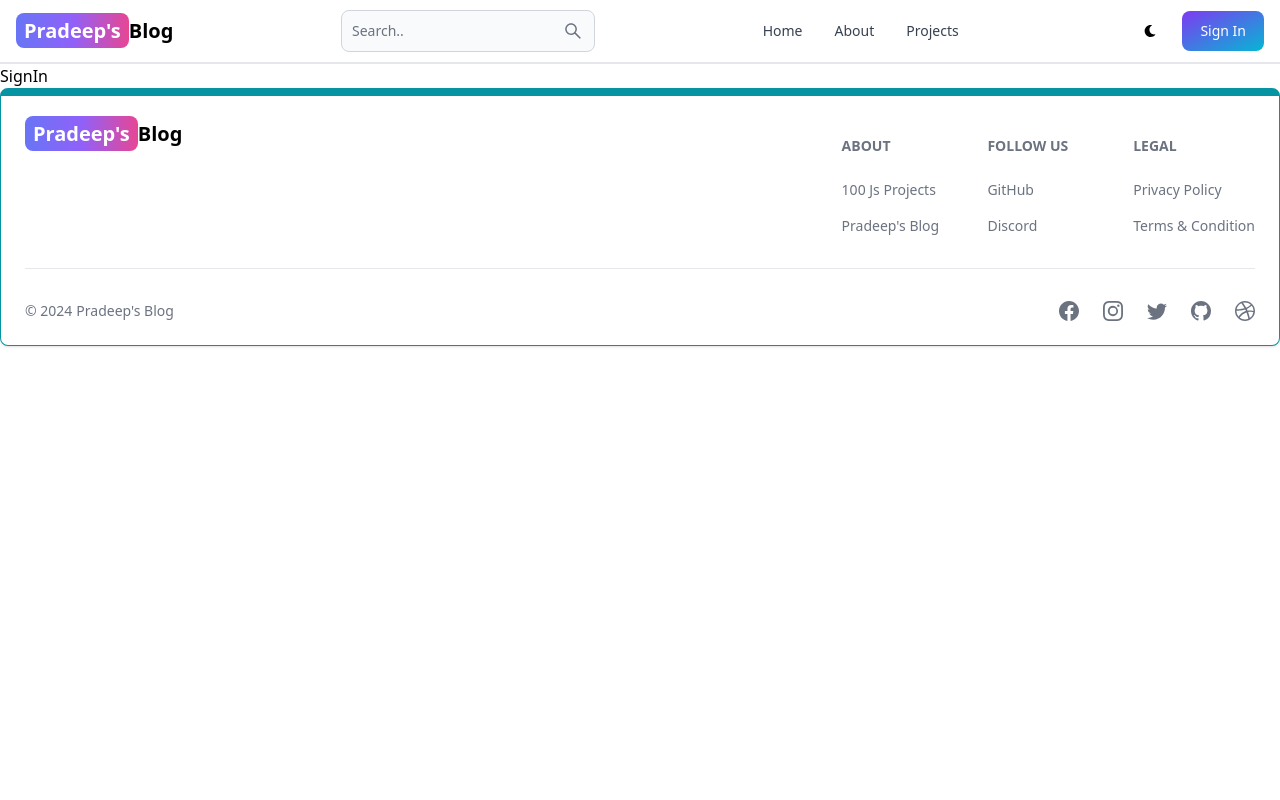
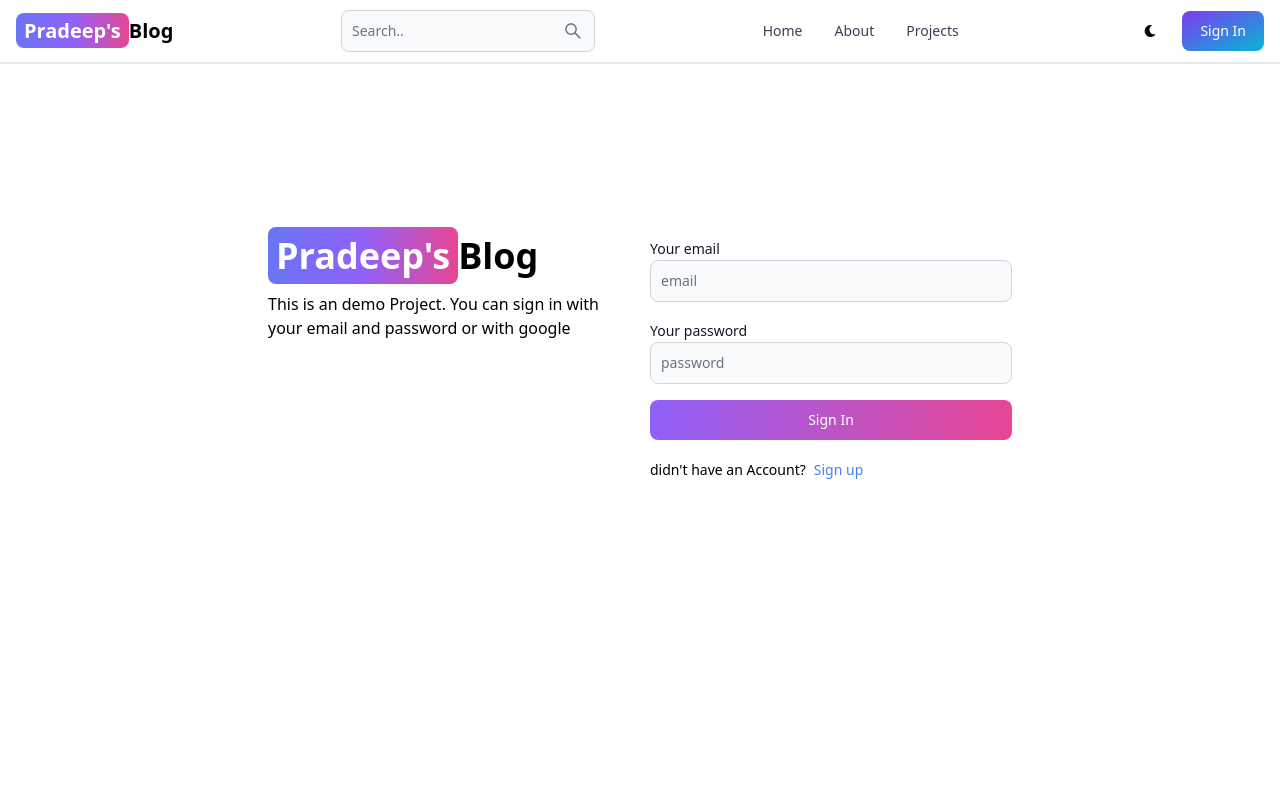
Before and after one commit to Pradeep-dhangar37/mern-blog, a React (Vite) app in the folder client/: page /sign-in in a window 1280 px wide. Shown: the top 800 px of the page. Built offline with nearby package versions, Linux system fonts and the light colour scheme.

Commit message:
complete sign in page functionality

```diff
--- a/client/src/pages/SignIn.jsx
+++ b/client/src/pages/SignIn.jsx
@@ -1,7 +1,105 @@
-import React from 'react'
+// import { application } from 'express'
+import { Alert, Button, Label, Spinner, TextInput } from 'flowbite-react'
+import React, { useState } from 'react'
+import { Link, useNavigate } from 'react-router-dom'
+
 
 export const SignIn = () => {
+  const[formData, setFormData] = useState({})
+  const[errorMessage, setErrorMessage] = useState(null)
+  const[loading, setLoading] = useState('')
+  const navigate = useNavigate();
+  const handleChange = (e) => {
+    setFormData({ ...formData, [e.target.id]: e.target.value.trim() });
+  }
+
+  const handleSubmit = async(e)=>{
+
+    e.preventDefault();
+    if ( !formData.email || !formData.password) {
+      return setErrorMessage("Please fill out all fields")
+    }
+    try{
+      setLoading(true);
+      setErrorMessage(null)
+      const res = await fetch('/api/auth/signin', {
+        method: 'POST',
+        headers: {'Content-Type' : 'application/json'},
+        body: JSON.stringify(formData),
+      })
+      const data = await res.json();
+      if(data.sucess === false){
+         return setErrorMessage(data.message)
+        }
+        setLoading(false);
+        if(res.ok){
+          navigate('/')
+        }
+    }catch(err){
+
+    }
+  }
   return (
-    <div>SignIn</div>
+    <>
+      <div className="min-h-screen mt-40 ">
+        <div className='flex p-3 max-w-3xl mx-auto flex-col md:flex-row gap-5'>
+            <div className='flex-1'>
+            <Link to='/' className=' font-bold dark:text-white text-4xl'>
+            <span className='px-2 py-1 bg-gradient-to-r from-indigo-500 via-purple-500 to-pink-500 rounded-lg text-white'>Pradeep's</span>
+            Blog
+            </Link>
+            <p className='mt-4'>This is an demo Project. You can sign in with your email and password or with google</p>
+            </div>
+            <div className='flex-1'>
+              <form action="" onSubmit={handleSubmit} className='flex flex-col gap-4'>
+                {/* <div>
+                  <Label value='Your UserName'></Label>
+                  <TextInput
+                  type="text"
+                  placeholder='username'
+                  id='username' onChange={handleChange}/>
+                </div> */}
+                <div>
+                  <Label value='Your email'></Label>
+                  <TextInput
+                  type="email"
+                  placeholder='email'
+                  id='email'
+                  onChange={handleChange}
+                  />
+                </div>
+                <div>
+                  <Label value='Your password'></Label>
+                  <TextInput
+                  type="password"
+                  placeholder='password'
+                  id='password'  onChange={handleChange}/>
+                </div>
+                <Button gradientDuoTone="purpleToPink" type='submit' disabled={loading}>
+                  {
+                    loading ? (
+                      <>
+                      <Spinner size='sm'/>
+                      <span className='pl-3'></span>
+                      </>
+                    ) : 'Sign In'
+                  }
+                  </Button>
+              </form>
+              <div className='flex gap-2 mt-5 text-sm'>
+                <span>didn't have an Account?</span>
+                <Link to="/sign-up" className='text-blue-500 '>Sign up</Link>
+              </div>
+              {
+                errorMessage && (
+                  <Alert className='mt-5' color="failure">
+                    {errorMessage}
+                  </Alert>
+                )
+              }
+            </div>
+        </div>
+      </div>
+    </>
   )
 }
```
